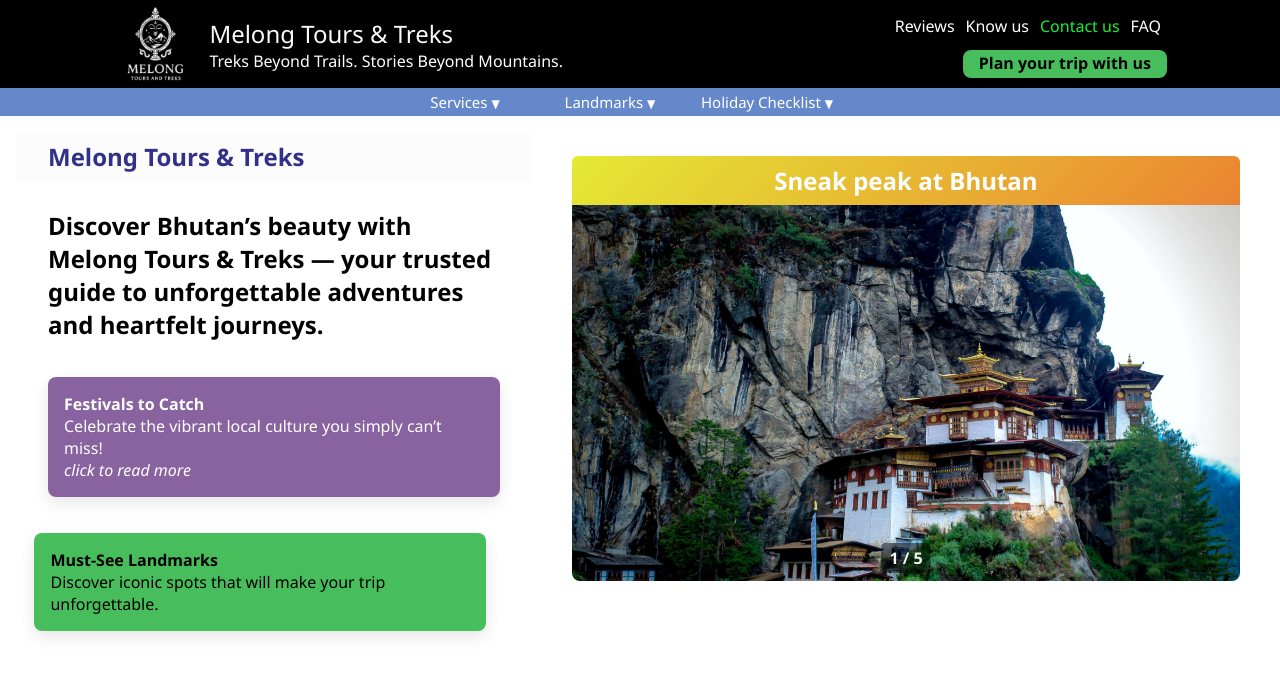
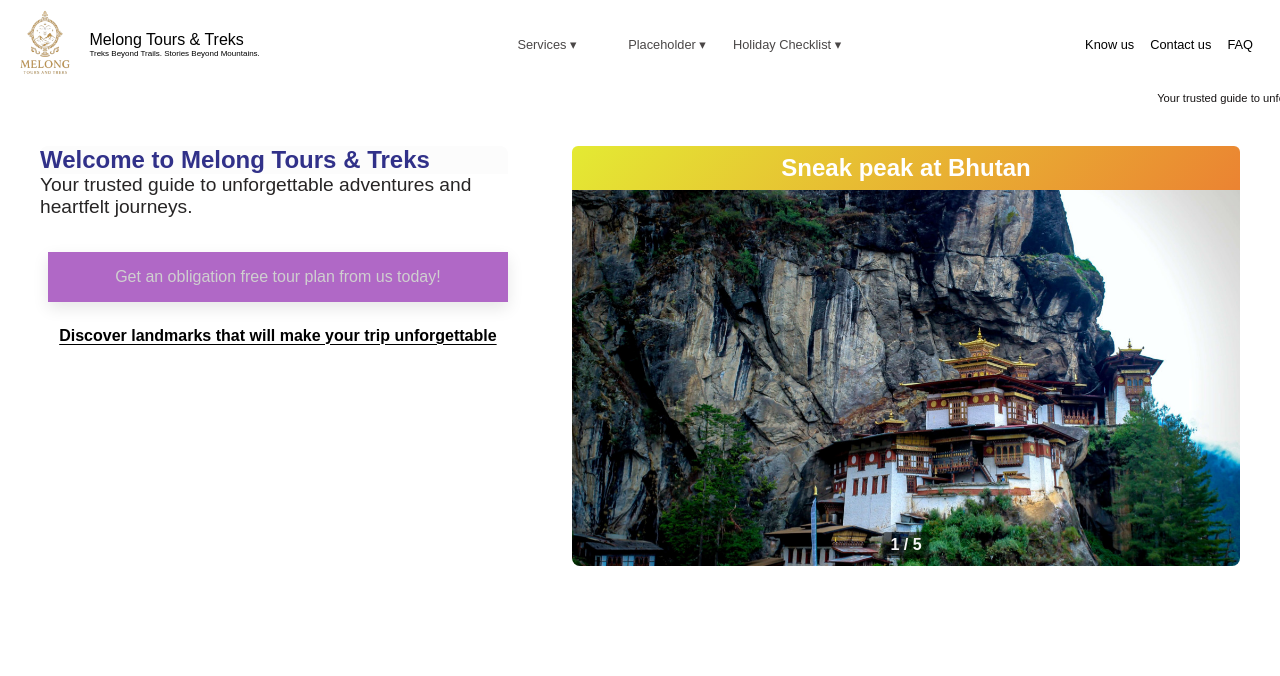
Before and after one commit to Lekden/melong, a React (Create React App) app: page /melong/faq in a window 1280 px wide. Both pictures are taken after a click on the button "Back to Home". Shown: the top 676 px of the page. Built offline with nearby package versions, Linux system fonts and the light colour scheme.

Commit message:
homepage touchup

```diff
--- a/src/components/Banner.css
+++ b/src/components/Banner.css
@@ -2,30 +2,48 @@
 .wrapper {
     width: 100%;
     max-width: 100%;
-    overflow-x: hidden;
+
 }
 
 .banner {
     display: flex;
-    justify-content: space-evenly;
-    align-items: center;
+    justify-content: space-between;
     height: 11vh;
-    padding: 0 20px;
-    position: relative;
     width: 100%;
-    overflow-x: hidden;
-    background: black;
+    background: transparent;
 }
 
 .banner-content {
     display: flex;
-    flex-direction: row;
+    align-items: center;
     justify-content: space-evenly;
+    flex-wrap: nowrap;
+    width: 100%;
+    min-width: 100%;
+    z-index: 9999;
+
+}
+
+/* Remove absolute positioning for .tabs */
+.tabs {
+    display: flex;
+    align-items: flex-start;
+    gap: 10px;
     align-items: center;
-    flex-wrap: wrap;
-    width: 70%;
-    flex-shrink: 0;
+    padding: 0.5rem;
+    font-size: 0.8rem;
+    margin-right: 1rem;
 }
+
+
+
+/* Adjust dropdown container sizing */
+.dropdown-container {
+    display: flex;
+    align-items: center;
+    flex-wrap: nowrap;
+}
+
 
 .hamburger {
     display: none;
@@ -34,24 +52,25 @@
 .logo {
     display: flex;
     align-items: center;
-    gap: 5px;
     height: 100%;
     flex: 0 0 auto;
+    /* filter: contrast(90%) brightness(3.0); */
 }
 
 .banner-image {
-    background-image: url("/src/components/images/logmelongblack.png");
+    background-image: url("/src/components/images/logomelong.png");
     background-size: cover;
+    background-size: auto 95%;
     background-position: center;
     background-repeat: no-repeat;
-    width: 85px;
+    width: 83px;
     height: 79%;
     border-radius: 8px;
     overflow: hidden;
     flex-shrink: 0;
     background-clip: padding-box;
     padding: 0.2rem;
-    filter: contrast(90%) brightness(3.0);
+    /* filter: contrast(90%) brightness(3.0); */
     object-fit: contain;
 }
 
@@ -64,39 +83,24 @@
 .heading {
     margin: 0;
     padding: 0;
-    font-size: 1.5rem;
-    color: rgb(249, 249, 249);
+    font-size: 1rem;
+    color: rgb(0, 0, 0);
     text-decoration: wavy;
 }
 
 .subheading {
     margin: 0;
     padding: 0;
-    font-size: 1rem;
-    color: rgb(255, 255, 255);
+    font-size: 0.5rem;
+    color: rgb(0, 0, 0);
 }
 
-.tabs {
-    position: absolute;
-    top: 10px;
-    right: 1px;
-    display: flex;
-    gap: 5px;
-    padding: 2px;
-}
+
 
 .tabs :hover {
     cursor: pointer;
-    background: #a2ddc5;
+    background: rgb(218, 141, 87);
     color: black;
-}
-
-.overlay {
-    text-align: center;
-    position: absolute;
-    top: 40%;
-    left: 47%;
-    transform: translate(-50%, -50%);
 }
 
 .button {
@@ -113,50 +117,15 @@
     margin-top: 1px;
 }
 
-.nav-button {
-    display: flex;
-    justify-content: center;
-    align-items: center;
-    border: none;
-    font-size: 1rem;
-    color: rgb(0, 0, 0);
-    border-radius: 5px;
-    margin-top: 1px;
-    margin-left: 5px;
-}
-
-.navigation {
-    display: flex;
-    justify-content: center;
-    align-items: center;
-    width: 100%;
-    height: 3.5vh;
-    padding: 0 20px;
-    background-color: rgb(101, 136, 202);
-    gap: 20px;
-    z-index: 10;
-    flex-wrap: nowrap;
-    overflow-x: auto;
-    overflow-y: hidden;
-    white-space: nowrap;
-}
-
-.dropdown-container {
-    display: flex;
-    justify-content: center;
-    align-items: center;
-    flex-wrap: wrap;
-    width: 100%;
-    gap: 25px;
-    box-sizing: border-box;
-    z-index: 30;
-}
 
 .dropdown {
+
     display: inline-block;
     height: 100%;
     align-items: center;
     white-space: wrap;
+    z-index: 9998;
+
 }
 
 .dropdown-btn {
@@ -165,26 +134,28 @@
     align-items: center;
     justify-content: center;
     white-space: nowrap;
-    right: 50px;
     background-color: transparent;
-    color: rgb(255, 255, 255);
+    color: rgb(74, 71, 71);
     border: none;
     width: 120px;
     height: 4vh;
     cursor: pointer;
     border-radius: 5px;
-    font-size: 15px;
+    font-size: 0.8rem;
     font-family: inherit;
+    z-index: inherit;
+
 }
+
 
 .dropdown-content {
     display: none;
     position: absolute;
-    background-color: #f9f9f9;
+    background-color: white;
     min-width: 160px;
     box-shadow: 0px 8px 16px rgba(0, 0, 0, 0.2);
+    border-radius: 5px;
     z-index: 20;
-    border-radius: 5px;
 }
 
 .dropdown:hover .dropdown-content {
@@ -199,13 +170,13 @@
 }
 
 .dropdown-content a:hover {
-    background-color: #6f6a6a;
+    background-color: rgb(3, 3, 3);
     color: white;
 }
 
 .home-icon {
     z-index: 3;
-    color: rgb(255, 255, 255);
+    color: rgb(0, 0, 0);
     display: flex;
     flex-direction: column;
     align-items: center;
@@ -218,32 +189,55 @@
     display: none;
 }
 
-.trip-planner-button {
-    display: flex;
-    justify-content: center;
-    align-items: center;
-    width: auto;
-    padding: 0.5rem 1rem;
-    box-sizing: border-box;
-    box-shadow: 0 6px 16px rgba(0, 0, 0, 0.1);
-    cursor: pointer;
-    border-radius: 8px;
-    background-color: rgb(72, 189, 91);
-    color: black;
-    margin-top: 2.5rem;
-    white-space: normal;
-    flex-wrap: wrap;
-    text-align: center;
-    line-height: 0.7;
-
-}
-
 .headingmobile {
     display: none;
 }
 
+
+.banner-bottom {
+    overflow: hidden;
+    width: 100%;
+    position: relative;
+    height: 2.3vh;
+    align-items: center;
+}
+
+.moving-text {
+    display: inline-block;
+    white-space: nowrap;
+    padding-left: 100%;
+    /* Start the text off-screen */
+    animation: moveText 50s linear infinite;
+    color: rgb(22, 19, 19);
+    font-weight: 400;
+    font-size: 0.7rem;
+}
+
+@keyframes moveText {
+    0% {
+        transform: translateX(0);
+    }
+
+    100% {
+        transform: translateX(-100%);
+    }
+}
+
+
+/*
+@keyframes moveText {
+    0% {
+        transform: translateX(100%);
+    }
+
+    100% {
+        transform: translateX(-100%);
+    }
+} */
+
+
 /* ===== Media Queries ===== */
-@media (max-width: 950px) {
+@media (max-width: 374px) {
 
     .heading,
     .subheading {
@@ -287,10 +281,7 @@
         margin-top: 8px;
     }
 
-    .nav-button {
-        font-size: 0.9rem;
-        margin-top: 5px;
-    }
+
 
     .info-container {
         display: flex;
@@ -359,7 +350,5 @@
         color: white;
     }
 
-    .navigation {
-        display: none;
-    }
+
 }
--- a/src/components/Banner.js
+++ b/src/components/Banner.js
@@ -1,27 +1,21 @@
 import { Link, useNavigate, useLocation } from "react-router-dom";
 import "./Banner.css";
 import { AiFillHome } from "react-icons/ai";
-import { FaQuestion } from "react-icons/fa6";
-import { MdContactMail } from "react-icons/md";
-import { FaPeoplePulling } from "react-icons/fa6";
+import { FaQuestion, FaPeoplePulling } from "react-icons/fa6";
+import { MdContactMail, MdRateReview } from "react-icons/md";
+import { BiSolidPhoneCall } from "react-icons/bi";
 import Hamburger from "./Hamburger";
-import { MdRateReview } from "react-icons/md";
-import { BiSolidPhoneCall } from "react-icons/bi";
-
-
 
 export default function Banner() {
-    console.log("Home component rendered");
     const navigate = useNavigate();
     const location = useLocation();
 
-
     return (
         <>
-            <h1 className="headingmobile">Melong Tours & Treks</h1>
             <div className="wrapper">
                 <div className="banner">
-                    <div className="banner-background"></div>
+
+                    {/* <div className="banner-background"></div> */}
                     <div className="hamburger">
                         <Hamburger />
                     </div>
@@ -34,48 +28,61 @@ export default function Banner() {
                             </div>
                         </div>
 
+                        <div className="dropdown-container">
+                            <div className="dropdown">
+                                <button className="dropdown-btn">Services <span className="arrow">&#9662;</span></button>
+                                <div className="dropdown-content">
+                                    <Link to="/treks">Trek</Link>
+                                    <Link to="#">Hotel & Logistics</Link>
+                                    <Link to="#">Guide Service</Link>
+                                    <Link to="#">Hire Cars</Link>
+                                </div>
+                            </div>
+
+                            <div className="dropdown">
+                                <button className="dropdown-btn">Placeholder <span className="arrow">&#9662;</span></button>
+                                <div className="dropdown-content">
+                                    <Link to="#">option1</Link>
+                                    <Link to="#">option2</Link>
+                                    <Link to="#">option3</Link>
+                                </div>
+                            </div>
+
+                            <div className="dropdown">
+                                <button className="dropdown-btn">Holiday Checklist <span className="arrow">&#9662;</span> </button>
+                                <div className="dropdown-content">
+                                    <Link to="#">Pre Departure Guide</Link>
+                                </div>
+                            </div>
+                        </div>
+                        <div className="tabs-container">
                             <div className="tabs">
                                 {location.pathname !== "/" && (
                                     <Link className="home-icon" to="/">
-                                    <span className="icon-label" >To Home</span>
+                                        <span className="icon-label">To Home</span>
                                     </Link>
                                 )}
-
-                            <Link className="home-icon" to="/knowus">
-                                <span className="icon-label"> Reviews</span>
-                            </Link>
                                 <Link className="home-icon" to="/knowus">
                                     <span className="icon-label">Know us</span>
                                 </Link>
-                            <Link
-                                className="home-icon"
-                                to="/contactus"
-                                style={{ color: '#13f031' }} >
-                                <span
-                                    className="icon-label"
-                                >Contact us</span>
+                                <Link className="home-icon contact-link" to="/contactus">
+                                    <span className="icon-label">Contact us</span>
                                 </Link>
                                 <Link className="home-icon" to="/faq">
                                     <span className="icon-label">FAQ</span>
                                 </Link>
                             </div>
-                        <div onClick={() => navigate('/tripplanner')}
-                            className="trip-planner-button">
-                            <strong>Plan your trip with us</strong>
+
                         </div>
 
                         <div className="mobile-tabs">
                             {location.pathname !== "/" && (
                                 <Link className="home-icon" to="/">
                                     <AiFillHome />
-                                    <span className="icon-label" >To Home</span>
+                                    <span className="icon-label">To Home</span>
                                 </Link>
                             )}
 
-                            <Link className="home-icon" to="/knowus">
-                                <MdRateReview />
-                                <span className="icon-label"> Reviews</span>
-                            </Link>
                             <Link className="home-icon" to="/knowus">
                                 <FaPeoplePulling />
                                 <span className="icon-label">Know us</span>
@@ -91,36 +98,16 @@ export default function Banner() {
                         </div>
                     </div>
                 </div>
-                <div className="navigation">
-                    <div className="dropdown-container">
-                        <div className="dropdown">
-                            <button className="dropdown-btn">Services <span style={{ fontSize: '12px' }}>▼</span> </button>
-                            <div className="dropdown-content">
-                                <Link to="/treks">Trek</Link>
-                                <Link href="#">Hotel & Logistics</Link>
-                                <Link href="#">Guide Service</Link>
-                                <Link href="#">Hire Cars</Link>
+                <div className="banner-bottom">
+                    <div className="moving-text">
+                        Your trusted guide to unforgettable adventures and heartfelt journeys.
+                        We are registered with the <strong>Tourism Council of Bhutan</strong> and <strong>ABTO (Association of Bhutanese Tour Operators)</strong>.
                     </div>
                 </div>
 
-                        <div className="dropdown">
-                            <button className="dropdown-btn">Landmarks <span style={{ fontSize: '12px' }}>▼</span></button>
-                            <div className="dropdown-content">
-                                <Link href="#">Taksang</Link>
-                                <Link href="#">Jumolhari</Link>
-                                <Link href="#">Paro Rinpung</Link>
-                            </div>
-                        </div>
 
-                        <div className="dropdown">
-                            <button className="dropdown-btn">Holiday Checklist <span style={{ fontSize: '12px' }}>▼</span></button>
-                            <div className="dropdown-content">
-                                <Link href="#">Pre Departure Guide</Link>
-                            </div>
-                        </div>
-                    </div>
-                </div>
-            </div>
+
+            </div >
         </>
     );
 }
--- a/src/components/Home.css
+++ b/src/components/Home.css
@@ -1,17 +1,15 @@
-/* === Home wrapper === */
+/* === General Reset & Wrappers === */
 .home {
     width: 100%;
     box-sizing: border-box;
 }
 
-/* === Banner stays full width === */
 .banner {
     width: 100%;
     display: block;
     box-sizing: border-box;
 }
 
-/* === Layout below the banner === */
 .home-info {
     width: 100%;
     max-width: 1500px;
@@ -20,7 +18,7 @@
     box-sizing: border-box;
 }
 
-/* === Text + Gallery layout === */
+/* === Layout Container Below Banner === */
 .info-container {
     display: flex;
     flex-wrap: wrap;
@@ -31,35 +29,109 @@
     box-sizing: border-box;
 }
 
-/* === Welcome text === */
-.welcome-text,
-.welcome-text-1 {
+/* === Welcome Text Section (Left Box) === */
+.welcome-text {
+    flex: 1 1 300px;
+    min-width: 300px;
     background-color: transparent;
     padding: 1.5rem;
     border-radius: 16px;
-    font-family: 'Segoe UI', Tahoma, Geneva, Verdana, sans-serif;
+    font-family: inherit;
 }
 
-.welcome-text {
-    flex: 1 1 300px;
-    min-width: 300px;
-}
-
-.welcome-text-1 {
-    flex: 1 1 500px;
-    min-width: 500px;
-}
-
-/* === Heading inside welcome box === */
 .welcome-heading {
     font-size: 1.5rem;
     background-color: rgb(252, 252, 252);
     color: #313189;
-    padding: 0.5rem 2rem;
+
     border-radius: 8px 8px 0 0;
-    margin: -1.5rem -1.5rem 1rem -1.5rem;
     font-weight: 600;
     text-align: left;
+}
+
+.welcome-subheading {
+    color: #272525;
+    font-size: 1.2rem;
+}
+
+.welcome-text-inner {
+    display: flex;
+    flex-direction: column;
+    flex-wrap: wrap;
+    width: 100%;
+    height: auto;
+    padding: 0.5rem;
+    box-sizing: border-box;
+}
+
+/* === Buttons and Widgets in Welcome Box === */
+.inner-widget-base {
+    display: flex;
+    padding: 0.4rem 0.7rem;
+    border-radius: 6px;
+    white-space: nowrap;
+    text-decoration: underline;
+    text-underline-offset: 3px;
+    font-weight: 600;
+    cursor: pointer;
+    color: #000000;
+    background: transparent;
+    transition: background 0.2s ease;
+}
+
+.inner-widget-base:hover {
+    transition: all 0.3s ease;
+    color: rgb(236, 196, 20);
+}
+
+
+
+.trip-planner-button:hover {
+    background: rgb(218, 141, 87);
+    color: black;
+}
+
+.trip-planner-button {
+    height: auto;
+    padding: 1rem;
+    box-sizing: border-box;
+    box-shadow: 0 6px 16px rgba(0, 0, 0, 0.1);
+    cursor: pointer;
+    text-align: center;
+    margin-top: 0.5rem;
+    background-color: rgb(218, 141, 87);
+    animation: changeColor 8s ease-in-out infinite alternate;
+}
+
+@keyframes changeColor {
+
+    0% {
+        background-color: transparent;
+        color: black;
+    }
+
+    50% {
+        background-color: rgb(158, 69, 185);
+        color: white;
+    }
+
+    100% {
+        background-color: rgb(218, 141, 87);
+        color: white;
+    }
+
+
+}
+
+
+/* === Right Side Gallery Section === */
+.welcome-text-1 {
+    flex: 1 1 500px;
+    min-width: 500px;
+    background-color: transparent;
+    padding: 1.5rem;
+    border-radius: 16px;
+    font-family: inherit;
 }
 
 .welcome-heading-1 {
@@ -72,7 +144,6 @@
     text-align: center;
 }
 
-/* === Gallery on the right === */
 .gallery-container {
     flex: 1 1 300px;
     min-width: 300px;
@@ -81,76 +152,8 @@
     background-size: cover;
 }
 
-/* === Marquee style === */
-.moving-text {
-    width: 100%;
-    overflow: hidden;
-    white-space: nowrap;
-    animation: moveText 50s linear infinite;
-    color: rgb(22, 19, 19);
-    font-weight: bold;
-    margin-bottom: 1rem;
-    text-align: center;
-}
 
-/* === Text animation === */
-@keyframes moveText {
-    0% {
-        transform: translateX(100%);
-    }
-
-    100% {
-        transform: translateX(-100%);
-    }
-}
-
-.welcome-text-inner {
-    display: flex;
-    flex-wrap: wrap;
-    width: 100%;
-    height: auto;
-    padding: 0.5rem;
-    box-sizing: border-box;
-}
-
-.inner-widget-base {
-    flex: 1 1 240px;
-    min-width: 240px;
-    max-width: 100%;
-    height: auto;
-    padding: 1rem;
-    box-sizing: border-box;
-    box-shadow: 0 6px 16px rgba(0, 0, 0, 0.1);
-    cursor: pointer;
-    border-radius: 8px;
-}
-
-.inner-widget {
-    background-color: rgb(136, 99, 159);
-    color: white;
-    margin-bottom: 4%;
-}
-
-.inner-widget-1 {
-    background-color: rgb(72, 189, 91);
-    color: black;
-    margin-top: 4%;
-    margin-left: -3%;
-}
-
-
-
-.inner-widget:hover,
-.inner-widget-1:hover,
-.inner-widget-2:hover,
-.inner-widget-3:hover {
-    box-shadow: 0 6px 16px #0000004d;
-    transition: all 0.3s ease;
-    background-color: rgb(218, 141, 87);
-    color: black;
-}
-
-/* === Responsive Fixes for Zoom/Small Screens === */
+/* === Responsive Fixes === */
 @media (max-width: 768px) {
     .info-container {
         flex-direction: column;
--- a/src/components/Home.js
+++ b/src/components/Home.js
@@ -13,29 +13,29 @@ const Home = () => {
 
       <div className="home-info">
 
-
         <div className="info-container">
 
           <div className="welcome-text">
-            <div className="welcome-heading">Melong Tours & Treks</div>
+            <div className="welcome-heading">
+              Welcome to Melong Tours & Treks
+            </div>
 
+            <div className="welcome-subheading" style={{ color: '#272525' }}>
+              Your trusted guide to unforgettable adventures and heartfelt journeys.
+            </div>
 
-            <h2 className="welcome-text-inner">
-              Discover Bhutan’s beauty with Melong Tours & Treks — your trusted guide to unforgettable adventures and heartfelt journeys.
-            </h2>
+            <div> <br /></div>
+            <div className="welcome-text-inner">
 
-
-            <div className="welcome-text-inner">
-              <div onClick={() => navigate('/knowus')} className="inner-widget-base inner-widget">
-                <strong>Festivals to Catch</strong> <br />
-                Celebrate the vibrant local culture you simply can’t miss!<br />
-                <span style={{ fontStyle: 'italic', fontSize: '1rem' }}>click to read more</span>
+              <div onClick={() => navigate('/tripplanner')}
+                className="trip-planner-button">
+                Get an obligation free tour plan from us today!
+              </div>
+              <div> <br /></div>
+              <div onClick={() => navigate('/landmarkteaser')} className="inner-widget-base">
+                Discover landmarks that will make your trip unforgettable
               </div>
 
-              <div onClick={() => navigate('/landmarkteaser')} className="inner-widget-base inner-widget-1">
-                <strong>Must-See Landmarks</strong> <br />
-                Discover iconic spots that will make your trip unforgettable.
-              </div>
             </div>
 
 
@@ -52,7 +52,7 @@ const Home = () => {
 
         </div>
       </div>
-    </div>
+    </div >
   );
 };
 
--- a/src/components/HomeGallery.css
+++ b/src/components/HomeGallery.css
@@ -46,8 +46,6 @@
     100% {
         transform: scale(1);
     }
-
-
 }
 
 /* Navigation buttons */
--- a/src/index.css
+++ b/src/index.css
@@ -1,6 +1,6 @@
 body {
   margin: 0;
-  font-family: 'Segoe UI', Tahoma, Geneva, Verdana, sans-serif;
+  font-family: 'Poppins', sans-serif;
   -webkit-font-smoothing: antialiased;
   -moz-osx-font-smoothing: grayscale;
 }
```
Also changed, not shown: src/components/Footer.js (added, +40 -0 lines), src/components/Footer.css (added), src/components/images/logomelongwhite.png (renamed from src/components/images/logmelongblack.png). Lines whose indentation alone changed are shown as unchanged.
